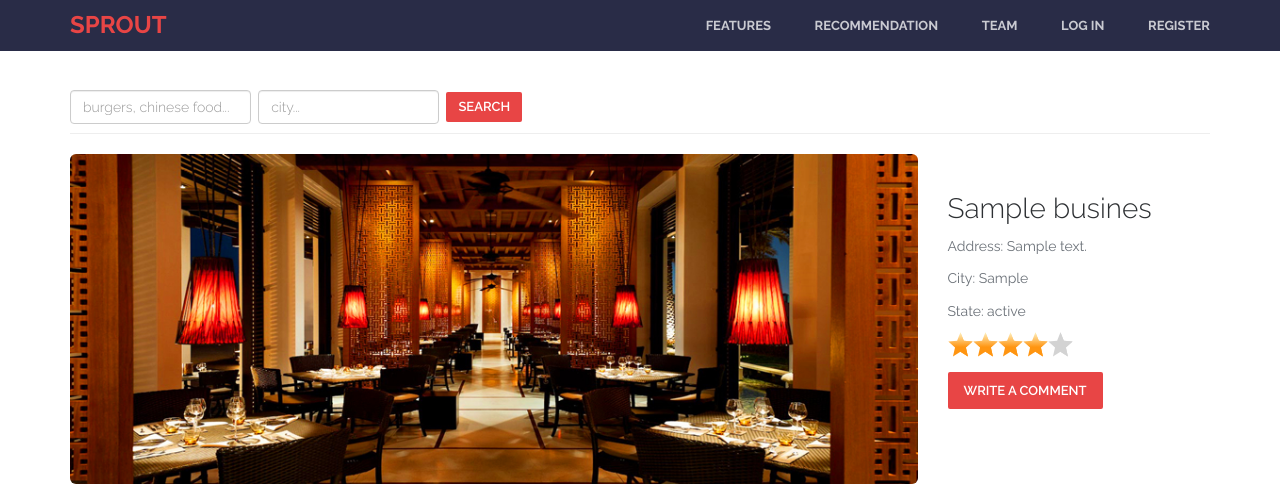
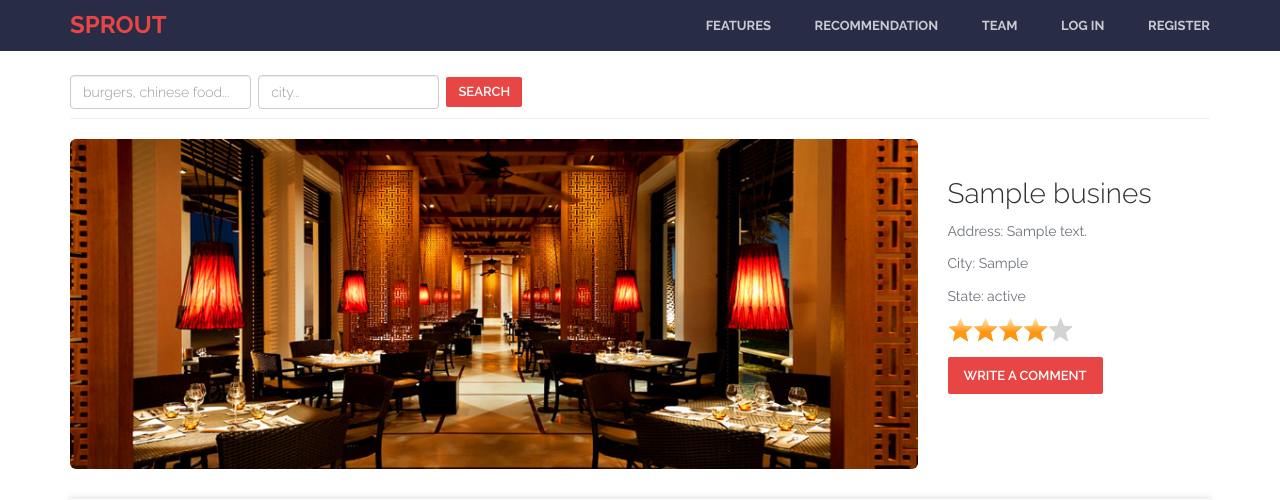
Before and after one commit to iamty7/CS411Project, a Django app: page /business/1/ in a window 1280 px wide. Shown: the top 500 px of the page. Run offline with Django 3.2, Linux system fonts and the light colour scheme; tables that the repository leaves empty hold one stand-in row (values such as "Sample post").

Commit message:
LTE business v3.5 ALMOST THERE

```diff
--- a/mysite/yelp/templates/yelp/business.html
+++ b/mysite/yelp/templates/yelp/business.html
@@ -67,7 +67,7 @@
     </nav>
 
     <!-- Page Content -->
-    <div class="container" style=padding-top:30px;>
+    <div class="container" style="padding-top:15px;">
         <div class="col-lg-12">
             <!-- Page Header -->
             <div class="row">
@@ -121,8 +121,8 @@
                         <div class="media-body">
                             <form method="post" name="commentform">
                                 <input type="hidden" name="comment_id" value="{{comment.id}}">
-                                <p>{comment.comment_text}}</p>
                                 <h4 class="media-heading">{{comment.user}}</h4>
+                                <p name="comment_text">{comment.comment_text}}</p>
                                 <ul class="list-unstyled list-inline media-detail pull-left">
                                     <li><i class="fa fa-calendar"></i>{{comment.comm_date}}</li>
                                 </ul>
```
